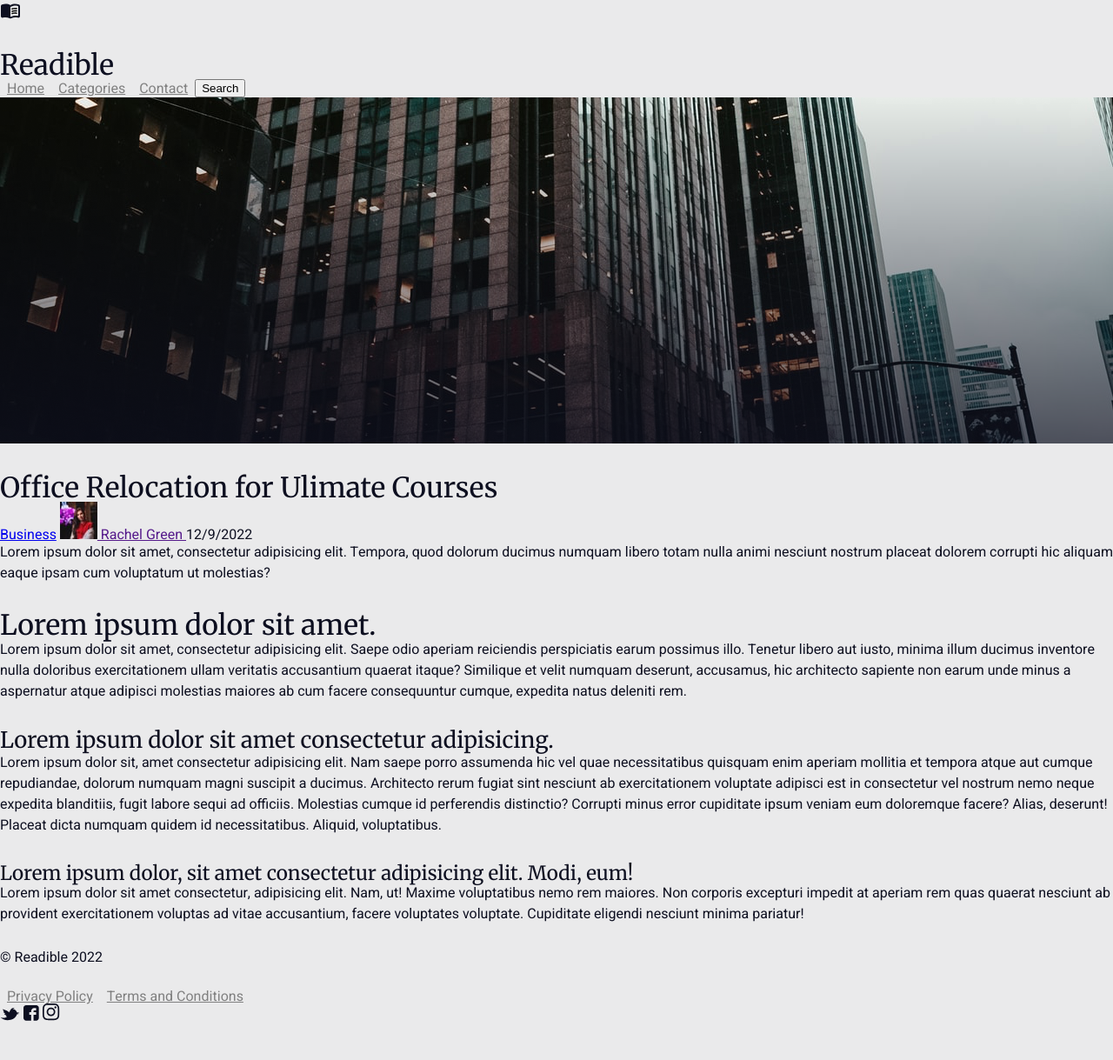
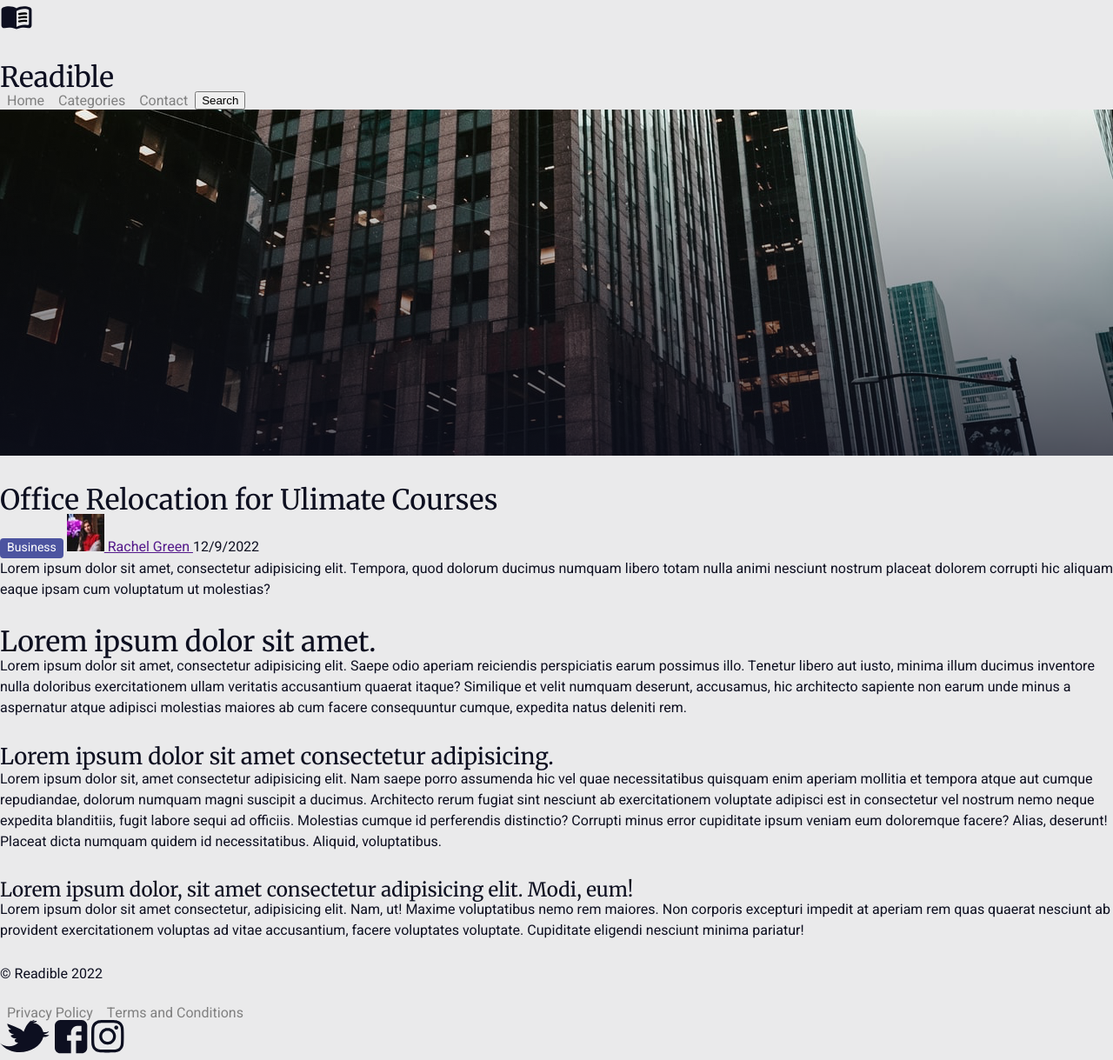
Before and after one commit to nirajguptasde/readible, a website: page article.html in a window 1280 px wide. Shown: the whole page at 87% size. Before the commit the page ends 1181 px from the top, so only its background shows below. Drawn offline with Linux system fonts and the light colour scheme.

Commit message:
common styles done

```diff
--- a/article.html
+++ b/article.html
@@ -25,7 +25,11 @@
     <div class="container">
       <header>
         <section>
-          <img src="./assets/icons/book.svg" alt="An icon of an open book" />
+          <img
+            class="icon"
+            src="./assets/icons/book.svg"
+            alt="An icon of an open book"
+          />
           <h1>Readible</h1>
         </section>
 
@@ -114,15 +118,18 @@
         </nav>
 
         <section>
-          <a href="#" aria-label="Follow us on Twitter"
+          <a class="icon" href="#" aria-label="Follow us on Twitter"
             ><img
               src="./assets/icons/twitter.svg"
               alt="An icon of the twitter bird logo"
           /></a>
-          <a href="#" aria-label="Like us on Facebook"
+          <a class="icon" href="#" aria-label="Like us on Facebook"
             ><img src="./assets/icons/facebook.svg" alt="Facebook Logo"
           /></a>
-          <a href="#" aria-label="Checkout our pictures on instagram"
+          <a
+            class="icon"
+            href="#"
+            aria-label="Checkout our pictures on instagram"
             ><img src="./assets/icons/instagram.svg" alt="instagram logo"
           /></a>
         </section>
--- a/styles/style.css
+++ b/styles/style.css
@@ -54,4 +54,24 @@ p {
 .nav-horizontal a {
   color: grey;
   padding: 0 0.5rem;
+  text-decoration: none;
 }
+
+.category-pill {
+  display: inline-block;
+  background-color: var(--color-blue);
+  color: #fff;
+  text-decoration: none;
+  font-size: 14px;
+  border-radius: 4px;
+  padding: 0.3rem 0.5rem;
+}
+
+.icon {
+  display: inline-block;
+  height: 3vw;
+}
+
+.icon img {
+  height: 100%;
+}
```
Also changed, not shown: landing.html (+19 -10 lines).
